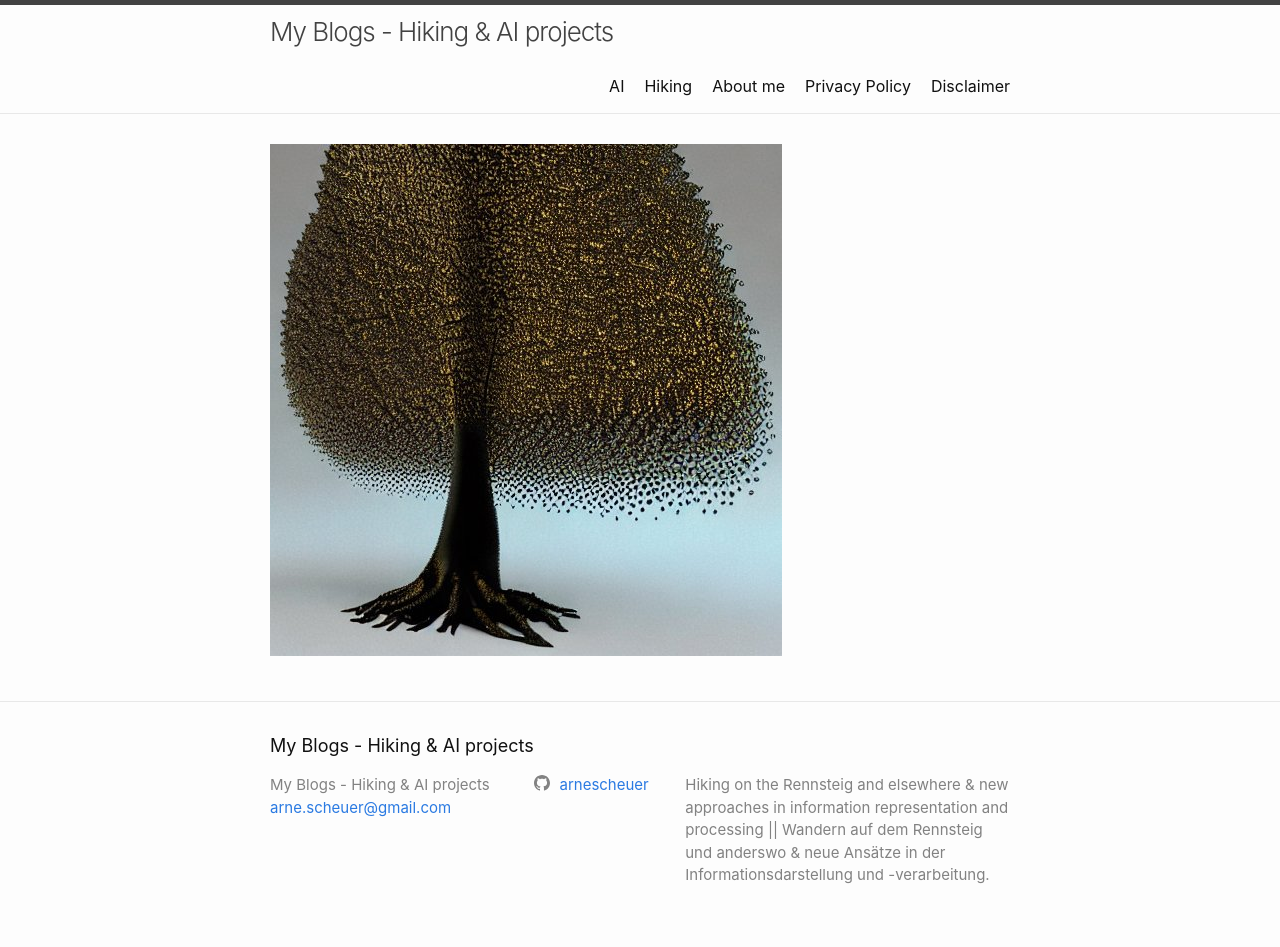
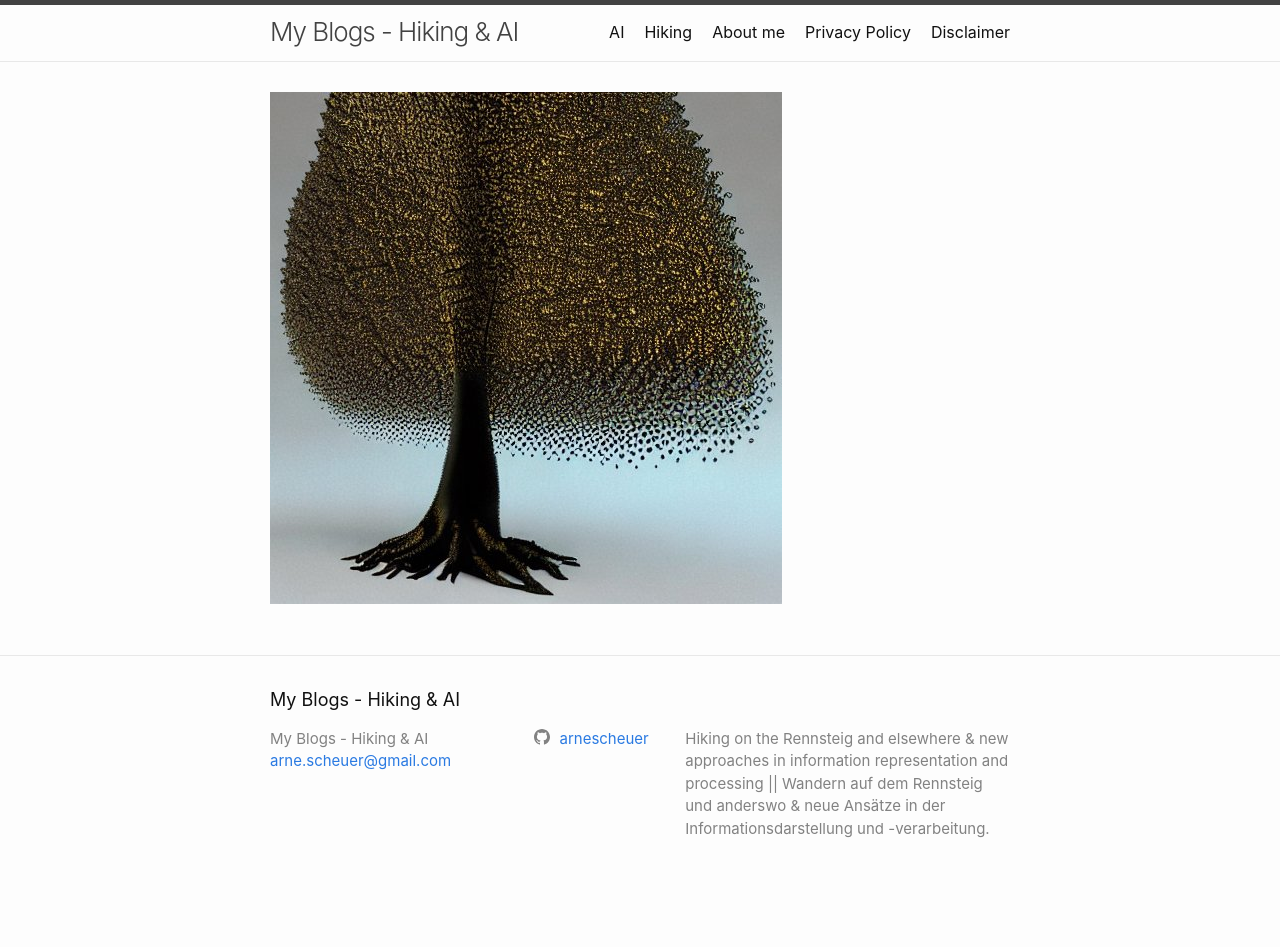
Before and after one commit to arnescheuer/arnescheuer.github.io, a Jekyll site: the page built from index.markdown, in a window 1280 px wide. Built offline with Jekyll 4.4.1, drawn with Linux system fonts in a browser that asks for light colours; after the commit the page ends 900 px from its top, so only the background shows below that.

Commit message:
Shorten homepage title
Shorten homepage title for mobile devices

```diff
--- a/_config.yml
+++ b/_config.yml
@@ -18,7 +18,7 @@
 # You can create any custom variable you would like, and they will be accessible
 # in the templates via {{ site.myvariable }}.
 
-title: My Blogs - Hiking & AI projects
+title: My Blogs - Hiking & AI
 email: arne.scheuer@gmail.com
 description:
   Hiking on the Rennsteig and elsewhere & new approaches in information representation and processing ||
```
